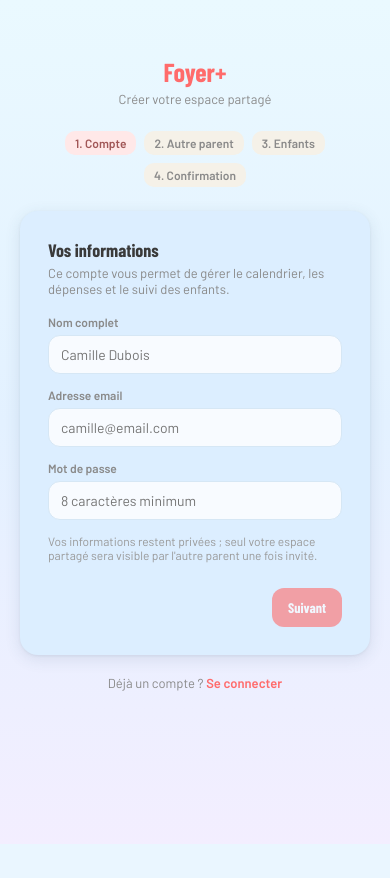
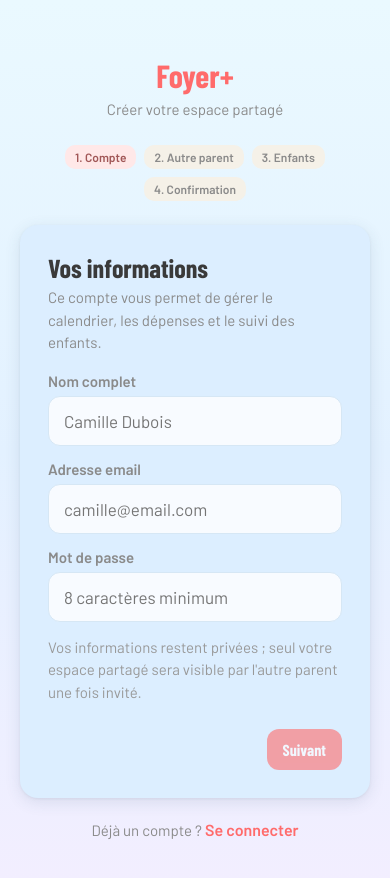
Before and after one commit to MyProfilCookie/Foyer-, a Next.js app in the folder frontend/: page /signup in a window 390 px wide. Shown: the top 878 px of the page. Before the commit the page ends 844 px from the top, so only its background shows below. Built offline with nearby package versions, Linux system fonts and the light colour scheme.

Commit message:
Improve authentication typography and mobile background

```diff
--- a/frontend/src/app/globals.css
+++ b/frontend/src/app/globals.css
@@ -70,6 +70,47 @@ a:hover {
 
 input, textarea, select {
   transition: box-shadow 0.15s ease, border-color 0.15s ease;
+}
+
+/* Connexion et inscription : typographie plus confortable. */
+.authPage {
+  font-size: 17px;
+}
+
+.authPage label {
+  font-size: 15px !important;
+}
+
+.authPage input,
+.authPage select,
+.authPage textarea {
+  min-height: 50px;
+  padding: 13px 15px !important;
+  font-size: 17px !important;
+}
+
+.authPage button,
+.authPage a {
+  font-size: 16px !important;
+}
+
+.authPage p {
+  font-size: 15px !important;
+  line-height: 1.5;
+}
+
+.authPage > div:first-child a {
+  font-size: 32px !important;
+}
+
+.authPage .authSectionTitle {
+  font-size: 26px !important;
+  line-height: 1.15;
+}
+
+.authPage form + p,
+.authPage [role='alert'] {
+  font-size: 15px !important;
 }
 
 @media (prefers-reduced-motion: reduce) {
--- a/frontend/src/app/login/page.tsx
+++ b/frontend/src/app/login/page.tsx
@@ -28,7 +28,7 @@ export default function LoginPage() {
   }
 
   return (
-    <div style={{ minHeight: '100vh', background: PALETTE.bgGradient, fontFamily: 'var(--font-body)', color: PALETTE.text, display: 'flex', flexDirection: 'column', alignItems: 'center', padding: '56px 20px' }}>
+    <div className="authPage" style={{ minHeight: '100vh', background: PALETTE.bgGradient, fontFamily: 'var(--font-body)', color: PALETTE.text, display: 'flex', flexDirection: 'column', alignItems: 'center', padding: '56px 20px' }}>
       <div style={{ textAlign: 'center', marginBottom: 28 }}>
         <Link href="/" style={{ fontFamily: 'var(--font-heading)', fontWeight: 800, fontSize: 26, color: PALETTE.coral, textDecoration: 'none' }}>
           Foyer+
@@ -37,7 +37,7 @@ export default function LoginPage() {
       </div>
 
       <div style={{ width: 'min(400px, 100%)', background: PALETTE.card, borderRadius: 18, boxShadow: PALETTE.cardShadow, padding: 28 }}>
-        <div style={{ fontFamily: 'var(--font-heading)', fontWeight: 700, fontSize: 20, marginBottom: 4 }}>👋 Se connecter</div>
+        <div className="authSectionTitle" style={{ fontFamily: 'var(--font-heading)', fontWeight: 700, fontSize: 20, marginBottom: 4 }}>👋 Se connecter</div>
         <p style={{ fontSize: 13, color: PALETTE.muted, margin: '0 0 22px' }}>Accédez à votre espace parental partagé.</p>
 
         <form onSubmit={handleSubmit} style={{ display: 'flex', flexDirection: 'column', gap: 14 }}>
--- a/frontend/src/app/signup/page.tsx
+++ b/frontend/src/app/signup/page.tsx
@@ -153,7 +153,7 @@ export default function SignupPage() {
   const namedChildren = children.filter((c) => c.name.trim().length > 0).map((c) => formatPersonName(c.name));
 
   return (
-    <div style={{ minHeight: '100vh', background: PALETTE.bgGradient, fontFamily: 'var(--font-body)', color: PALETTE.text, display: 'flex', flexDirection: 'column', alignItems: 'center', padding: '56px 20px 60px' }}>
+    <div className="authPage" style={{ minHeight: '100vh', background: PALETTE.bgGradient, fontFamily: 'var(--font-body)', color: PALETTE.text, display: 'flex', flexDirection: 'column', alignItems: 'center', padding: '56px 20px 60px' }}>
       <div style={{ textAlign: 'center', marginBottom: 24 }}>
         <Link href="/" style={{ fontFamily: 'var(--font-heading)', fontWeight: 800, fontSize: 26, color: PALETTE.coral, textDecoration: 'none' }}>
           Foyer+
@@ -182,7 +182,7 @@ export default function SignupPage() {
       <div style={{ width: 'min(560px, 100%)', background: PALETTE.card, borderRadius: 18, boxShadow: PALETTE.cardShadow, padding: 28 }}>
         {step === 1 && (
           <>
-            <div style={{ fontFamily: 'var(--font-heading)', fontWeight: 700, fontSize: 18, marginBottom: 4 }}>Vos informations</div>
+            <div className="authSectionTitle" style={{ fontFamily: 'var(--font-heading)', fontWeight: 700, fontSize: 18, marginBottom: 4 }}>Vos informations</div>
             <p style={{ fontSize: 13, color: PALETTE.muted, margin: '0 0 18px' }}>
               Ce compte vous permet de gérer le calendrier, les dépenses et le suivi des enfants.
             </p>
@@ -230,7 +230,7 @@ export default function SignupPage() {
 
         {step === 2 && (
           <>
-            <div style={{ fontFamily: 'var(--font-heading)', fontWeight: 700, fontSize: 18, marginBottom: 4 }}>Inviter l&apos;autre parent</div>
+            <div className="authSectionTitle" style={{ fontFamily: 'var(--font-heading)', fontWeight: 700, fontSize: 18, marginBottom: 4 }}>Inviter l&apos;autre parent</div>
             <p style={{ fontSize: 13, color: PALETTE.muted, margin: '0 0 18px' }}>
               L&apos;autre parent recevra un lien pour rejoindre votre espace et voir le calendrier, les dépenses et
               le journal.
@@ -254,7 +254,7 @@ export default function SignupPage() {
 
         {step === 3 && (
           <>
-            <div style={{ fontFamily: 'var(--font-heading)', fontWeight: 700, fontSize: 18, marginBottom: 4 }}>Enfants concernés</div>
+            <div className="authSectionTitle" style={{ fontFamily: 'var(--font-heading)', fontWeight: 700, fontSize: 18, marginBottom: 4 }}>Enfants concernés</div>
             <p style={{ fontSize: 13, color: PALETTE.muted, margin: '0 0 18px' }}>Ajoutez chaque enfant suivi dans l&apos;espace partagé.</p>
             <div style={{ display: 'flex', flexDirection: 'column', gap: 12 }}>
               {children.map((row) => (
@@ -314,7 +314,7 @@ export default function SignupPage() {
             >
               ✓
             </div>
-            <div style={{ fontFamily: 'var(--font-heading)', fontWeight: 700, fontSize: 18, marginBottom: 4 }}>
+            <div className="authSectionTitle" style={{ fontFamily: 'var(--font-heading)', fontWeight: 700, fontSize: 18, marginBottom: 4 }}>
               {joinedExisting ? 'Votre compte est prêt' : 'Votre espace est prêt'}
             </div>
             <p style={{ fontSize: 13, color: PALETTE.muted }}>
```
